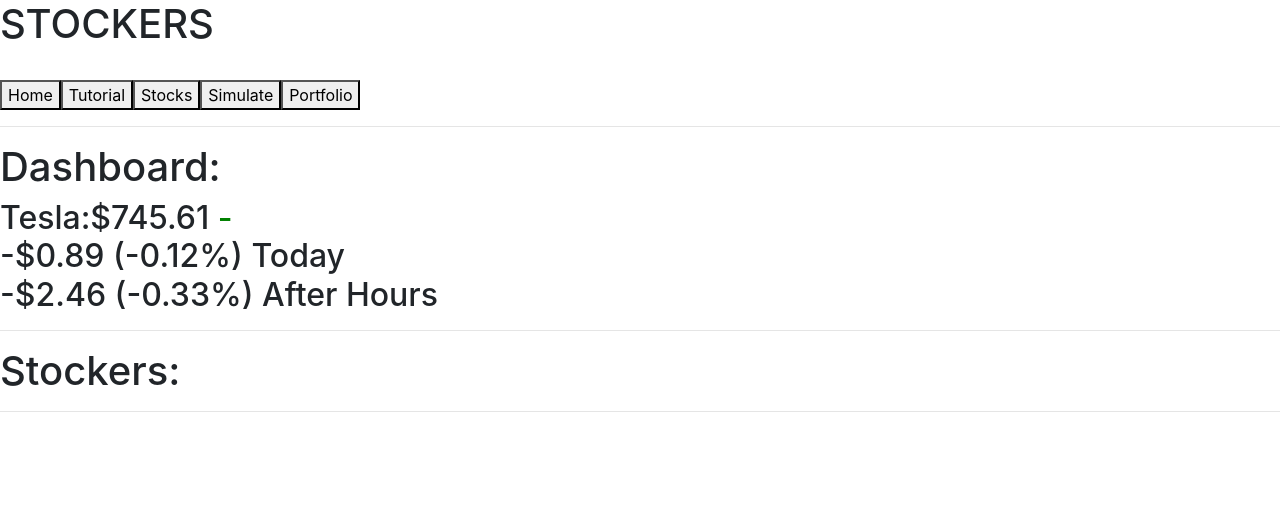
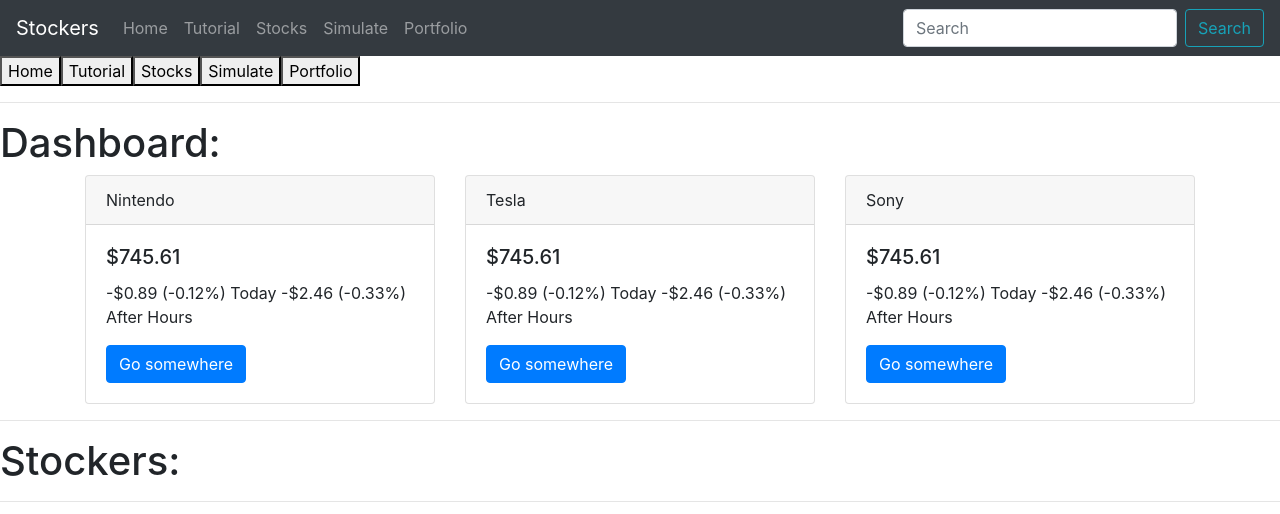
Before and after one commit to ViNguyen15/Stockers, a React (Create React App) app in the folder stockers/: page / in a window 1280 px wide. Shown: the top 514 px of the page. Built offline with nearby package versions, Linux system fonts and the light colour scheme.

Commit message:
Bootstrap changes

```diff
--- a/stockers/package.json
+++ b/stockers/package.json
@@ -6,10 +6,12 @@
     "@testing-library/jest-dom": "^4.2.4",
     "@testing-library/react": "^9.4.0",
     "@testing-library/user-event": "^7.2.1",
+    "@trendmicro/react-sidenav": "^0.5.0",
     "bootstrap": "^4.4.1",
     "react": "^16.12.0",
     "react-bootstrap": "^1.0.0-beta.16",
     "react-dom": "^16.12.0",
+    "react-router-dom": "^5.1.2",
     "react-scripts": "^3.3.1"
   },
   "scripts": {
--- a/stockers/src/App.js
+++ b/stockers/src/App.js
@@ -10,11 +10,13 @@
 //import "./App.css";
 import Logos from "./components/logo.jsx";
 import Tabs from "./components/tabs.jsx";
+import Navbar from "./components/navbar";
 
 class App extends Component {
   render() {
     return (
       <div>
+        <Navbar />
         <Tabs></Tabs>
         <hr></hr>
         {/* <Fragment>
--- a/stockers/src/components/dashboardcomp.jsx
+++ b/stockers/src/components/dashboardcomp.jsx
@@ -1,4 +1,6 @@
 import React from "react";
+import StockCard from '../components/stockCard';
+import { Container, Row, Col } from 'react-bootstrap';
 
 export default class dashcomp extends React.Component {
   constructor() {
@@ -11,15 +13,28 @@
     return (
       <React.Fragment>
         <h1>Dashboard:</h1>
-        <div></div>
-        <h2>
+        <Container>
+        <Row>
+        <Col sm><StockCard header="Nintendo"
+        title="$745.61"
+        text="-$0.89 (-0.12%) Today -$2.46 (-0.33%) After Hours"/></Col>
+    <Col sm><StockCard header="Tesla"
+        title="$745.61"
+        text="-$0.89 (-0.12%) Today -$2.46 (-0.33%) After Hours"/></Col>
+    <Col sm><StockCard header="Sony"
+        title="$745.61"
+        text="-$0.89 (-0.12%) Today -$2.46 (-0.33%) After Hours"/></Col>
+  </Row>
+</Container>
+
+        {/* <h2>
           Tesla:
           {"$745.61 "}
           <span style={{ color: "green" }}>{this.state.dash}</span>
           <h2>
             -$0.89 (-0.12%) Today <br></br>-$2.46 (-0.33%) After Hours
           </h2>
-        </h2>
+        </h2> */}
       </React.Fragment>
     );
   }
--- /dev/null
+++ b/stockers/src/components/navbar.js
@@ -0,0 +1,23 @@
+import React from "react";
+import { Navbar, Nav, Form, FormControl, Button } from 'react-bootstrap';
+
+export default class navbar extends React.Component {
+    render() {
+        return (
+
+<Navbar bg="dark" variant="dark">
+    <Navbar.Brand href="#home">Stockers</Navbar.Brand>
+    <Nav className="mr-auto">
+      <Nav.Link href="#home">Home</Nav.Link>
+      <Nav.Link href="#tutorial">Tutorial</Nav.Link>
+      <Nav.Link href="#stocks">Stocks</Nav.Link>
+      <Nav.Link href="#simulate">Simulate</Nav.Link>
+      <Nav.Link href="#portfolio">Portfolio</Nav.Link>
+    </Nav>
+    <Form inline>
+      <FormControl type="text" placeholder="Search" className="mr-sm-2" />
+      <Button variant="outline-info">Search</Button>
+    </Form>
+  </Navbar>
+        );
+}}
--- /dev/null
+++ b/stockers/src/components/stockCard.js
@@ -0,0 +1,27 @@
+import React from "react";
+import { Card, Button } from 'react-bootstrap';
+
+export default class stockCard extends React.Component {
+    constructor(props) {
+        super(props);
+        this.state = {
+          header: "",
+          title: "",
+          text: "",
+        };
+        };
+
+    render() {
+        return (
+<Card>
+  <Card.Header>{this.props.header}</Card.Header>
+  <Card.Body>
+    <Card.Title>{this.props.title}</Card.Title>
+    <Card.Text>
+    {this.props.text}
+    </Card.Text>
+    <Button variant="primary">Go somewhere</Button>
+  </Card.Body>
+</Card>
+);
+}}
--- a/stockers/src/components/tabs.jsx
+++ b/stockers/src/components/tabs.jsx
@@ -31,8 +31,8 @@
   render() {
     return (
       <div>
-        <h1>STOCKERS</h1>
-        <br></br>
+        {/* <h1>STOCKERS</h1>
+        <br></br> */}
         <div className="tab">
           {this.state.data.map((button, i) => (
             <button
```
Also changed, not shown: 1 other file (tests, documents, lock files or other folders).
